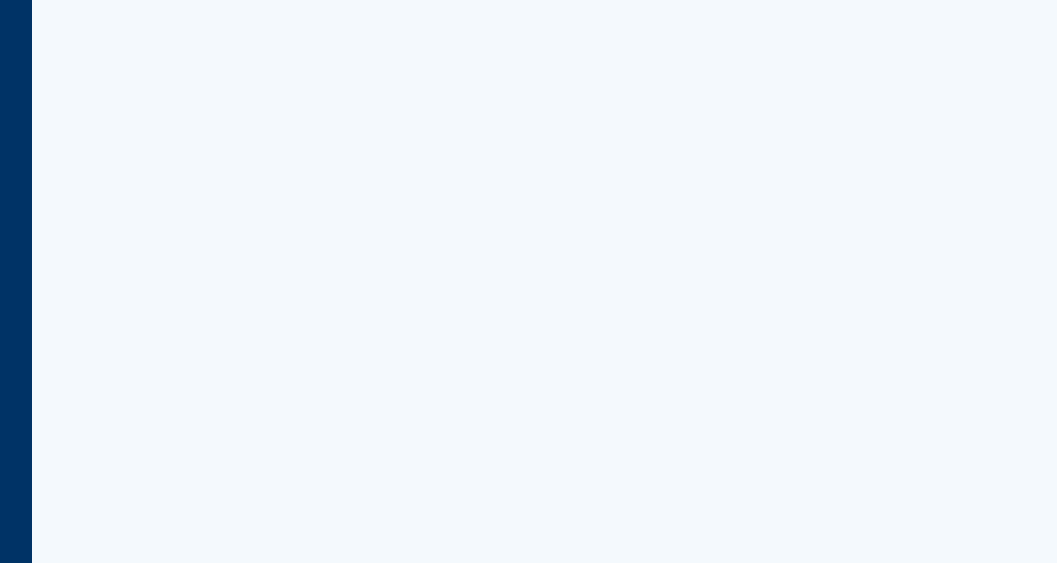
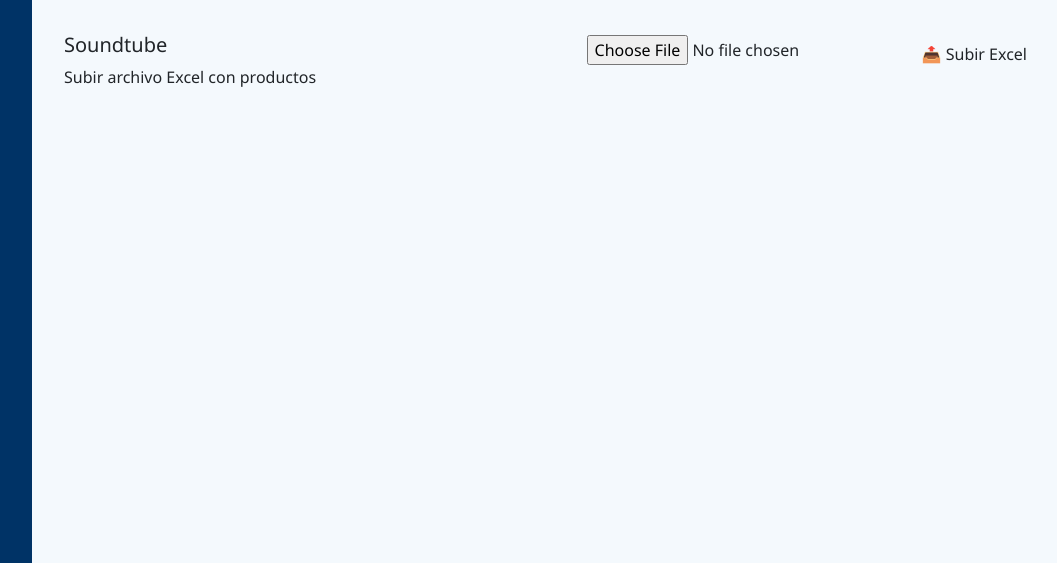
Before and after one commit to santyarena1/soundtec-buscador, a Flask app: page /base-datos in a window 1280 px wide. Shown: the part 237-800 px from the top of the page, without its empty margins (208-1265 px from the left). Run offline with Flask 3, Linux system fonts and the light colour scheme; data that the repository does not hold is empty; some libraries are stand-ins or nearby versions.

Commit message:
Nueva V2

```diff
--- a/app.py
+++ b/app.py
@@ -4,6 +4,8 @@ from db import get_connection
 from routes.base_datos_routes import base_datos_bp
 from routes.buscar_producto import buscar_bp
 from routes.macaio_routes import macaio_bp
+#from routes.soundtube_routes import soundtube_bp
+
 import os
 
 
@@ -48,6 +50,4 @@ def agregar_carrito():
     return '', 204
 
 if __name__ == "__main__":
-    app.run(host="0.0.0.0", port=int(os.environ.get("PORT", 10000)))
-
-#HOLA
+    app.run(debug=False, host="0.0.0.0", port=int(os.environ.get("PORT", 10000)))
--- a/routes/base_datos_routes.py
+++ b/routes/base_datos_routes.py
@@ -44,4 +44,52 @@ def cantidad():
         cantidad = cur.fetchone()[0]
     conn.close()
     return jsonify({"cantidad": cantidad})
-#HOLA
+
+
+@base_datos_bp.route("/subir_excel_soundtube", methods=["POST"])
+def subir_excel_soundtube():
+    if 'archivo' not in request.files:
+        return jsonify({"success": False, "error": "No se encontró el archivo"})
+
+    archivo = request.files['archivo']
+    if archivo.filename == '':
+        return jsonify({"success": False, "error": "Nombre de archivo vacío"})
+
+    try:
+        filename = secure_filename(archivo.filename)
+        path_temporal = os.path.join("uploads", filename)
+        archivo.save(path_temporal)
+
+        df = pd.read_excel(path_temporal, header=1)
+        df.columns = df.columns.str.strip()
+        df.columns = [
+            "sku", "descripcion", "retail_usa", "supdist_usa", "supdist_china",
+            "color", "upc", "coo", "url", "product_line", "categoria", "tipo"
+        ]
+
+        conn = get_connection()
+        with conn.cursor() as cur:
+            cur.execute("DELETE FROM productos_soundtube")
+            for _, row in df.iterrows():
+                sku = row.get("sku")
+                if not sku or str(sku).strip() == "":
+                    continue
+
+                cur.execute("""
+                    INSERT INTO productos_soundtube
+                    (sku, item, descripcion, retail_usa, supdist_usa, supdist_china, color, upc, coo, url, product_line, categoria, tipo)
+                    VALUES (%s, %s, %s, %s, %s, %s, %s, %s, %s, %s, %s, %s, %s)
+                    ON CONFLICT (sku) DO NOTHING
+                """, (
+                    sku, sku, row.get("descripcion"), row.get("retail_usa"),
+                    row.get("supdist_usa"), row.get("supdist_china"), row.get("color"),
+                    row.get("upc"), row.get("coo"), row.get("url"), row.get("product_line"),
+                    row.get("categoria"), row.get("tipo")
+                ))
+
+        conn.commit()
+        conn.close()
+        return jsonify({"success": True, "filas": len(df)})
+
+    except Exception as e:
+        return jsonify({"success": False, "error": str(e)})
--- a/templates/base_datos.html
+++ b/templates/base_datos.html
@@ -20,8 +20,21 @@
     <button class="btn btn-blue" onclick="actualizarMacaio()">🔄 Actualizar Macaio</button>
   </div>
 
-  <div id="estado" class="mt-3 text-muted"></div>
+
+  <div class="d-flex justify-content-between align-items-center mb-3">
+    <div>
+      <h5>Soundtube</h5>
+      <p>Subir archivo Excel con productos</p>
+    </div>
+    <form id="form-soundtube" enctype="multipart/form-data">
+      <input type="file" name="archivo" required />
+      <button class="btn btn-blue" type="submit">📤 Subir Excel</button>
+    </form>
+  </div>
+
+
 </div>
+
 
 <script>
   function actualizarXtrabone() {
@@ -51,5 +64,22 @@
         }
       });
   }
+  document.getElementById("form-soundtube").addEventListener("submit", function (e) {
+    e.preventDefault();
+    const formData = new FormData(this);
+
+    fetch("/subir_excel_soundtube", {
+      method: "POST",
+      body: formData,
+    })
+      .then((res) => res.json())
+      .then((data) => {
+        if (data.success) {
+          document.getElementById("estado").textContent = `✅ Se cargaron ${data.filas} productos de Soundtube.`;
+        } else {
+          document.getElementById("estado").textContent = "❌ Error en Soundtube: " + data.error;
+        }
+      });
+  });
 </script>
 {% endblock %}
```
Also changed, not shown: routes/buscar_producto.py (+36 -1 lines).
